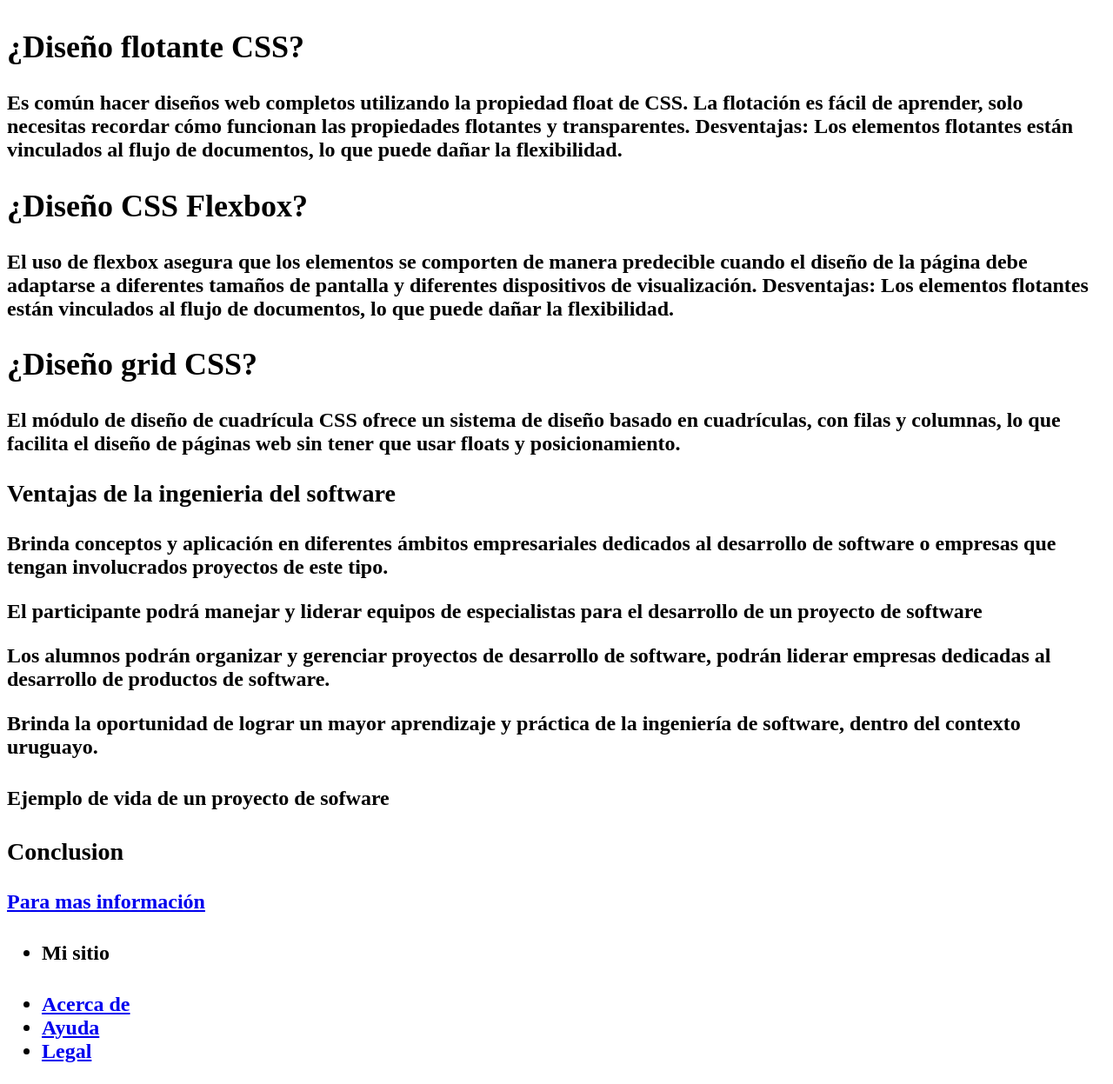
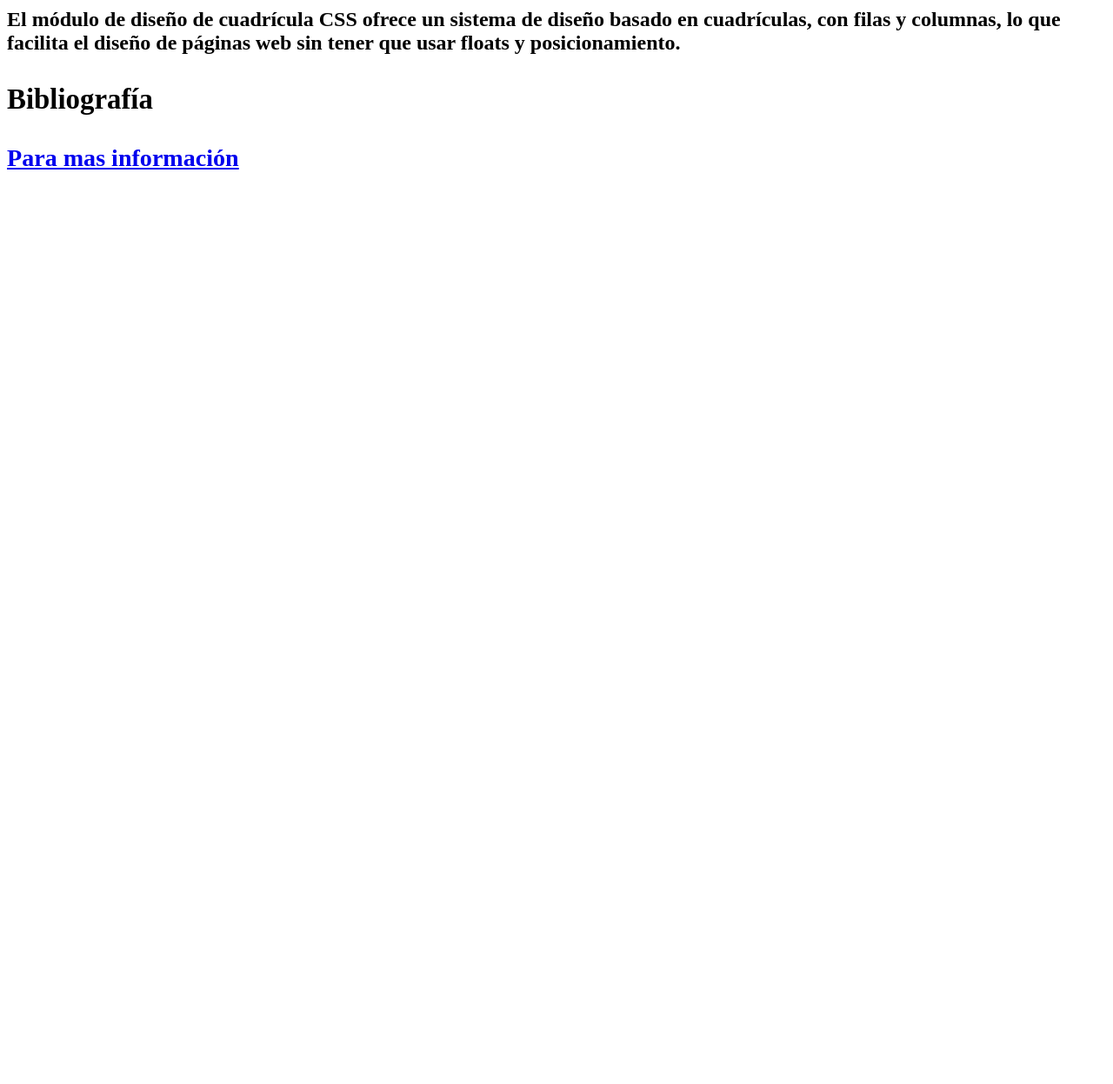
Before and after one commit to Cstevenlopez/Construyendo_un-documento_sem-ntico, a plain HTML site: page index.html in a window 1280 px wide. Shown: the part 1455-2702 px from the top of the page at 87% size. After the commit the page ends 1681 px from the top, so only its background shows below. Drawn offline with Linux system fonts and the light colour scheme.

Commit message:
Realize correcciones

```diff
--- a/index.html
+++ b/index.html
@@ -27,8 +27,6 @@
                 <!--seccion imtroduccion-->
                 <h2>¿Frameworks CSS?</h2>
                 <p>Si deseas crear su diseño rápidamente, puedes usar un framework CSS, como W3.CSS o Bootstrap.</p>
-                <img src="img/Ejemplotablas.png">
-
             </head>
         </head>
 
@@ -49,28 +47,15 @@
         <h2>¿Diseño grid CSS?</h2>
         <p>El módulo de diseño de cuadrícula CSS ofrece un sistema de diseño basado en cuadrículas, con filas y columnas, lo que facilita el diseño de páginas web sin tener que usar floats y posicionamiento.</p>
     </head>
-                <section><h3> Ventajas de la ingenieria del software</h3>
-                    <p>Brinda conceptos y aplicación en diferentes ámbitos empresariales dedicados al desarrollo de software o empresas que tengan involucrados proyectos de este tipo.</p>
-                    <p>El participante podrá manejar y liderar equipos de especialistas para el desarrollo de un proyecto de software</p>
-                    <p>Los alumnos podrán organizar y gerenciar proyectos de desarrollo de software, podrán liderar empresas dedicadas al desarrollo de productos de software.</p>
-                    <p>Brinda la oportunidad de lograr un mayor aprendizaje y práctica de la ingeniería de software, dentro del contexto uruguayo.</p>
-                    <h4>Ejemplo de vida de un proyecto de sofware</h4>
+             <section><h3>
 
                 <section>
-                    <h3> Conclusion</h3>
-                    <a href=”https://websarrolladores.com/lenguajes/html5/manual-completo-html5/elementos-y-tecnicas-de-diseno-html/”>Para mas información</a>
+                    <h3>Bibliografía</h3>
+                    <a href="https://websarrolladores.com/lenguajes/html5/manual-completo-html5/elementos-y-tecnicas-de-diseno-html/">Para mas información</a>
 
                 </section>
         </article>
-        <!--fin de articulos-->
-        <footer>
-            <ul>
-               <li><h4> Mi sitio</h4></li>
-               <li><a href="#">Acerca de </a></li>
-               <li><a href="#">Ayuda </a></li>
-               <li><a href="#">Legal </a></li>
-            </ul>
-        </footer>
+
     </main>
 </body>
 </html>
```
